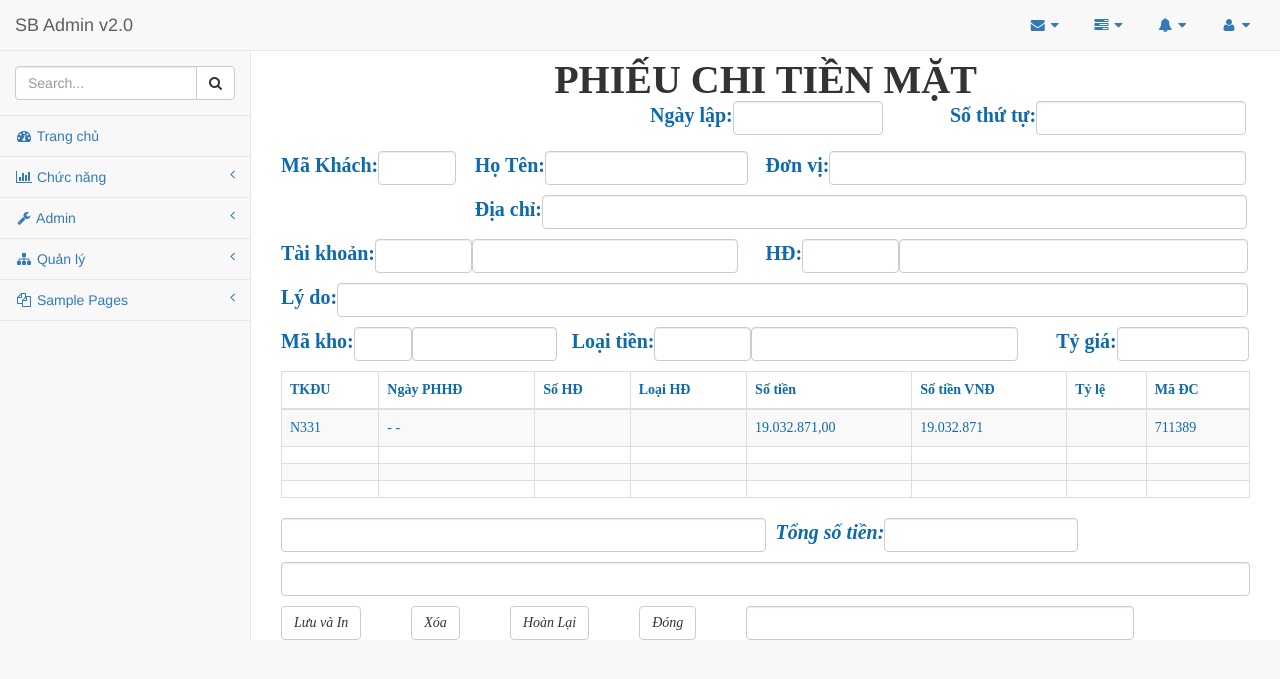
After one commit to thachmong0707/ahihi, a PHP site: page /view/page/phieu-chi-tien-mat.php in a window 1280 px wide. The commit adds this page. Shown: the top 679 px of the page. Run offline with PHP 8.4, Linux system fonts and the light colour scheme.

Commit message:
thêm phieus thu - chi
THêm lại 2 phiếu thu -chi

```diff
--- a/database/data.sql
+++ b/database/data.sql
@@ -22,7 +22,7 @@ INSERT INTO `roles`(`id`, `name`) VALUES (3, 'admin');
 
 -- form_type
 INSERT INTO `form_type`(`id`, `name`) VALUES (1, 'input');
-INSERT INTO `form_type`(`id`, `name`) VALUES (2, 'output');\
+INSERT INTO `form_type`(`id`, `name`) VALUES (2, 'output');
 
 -- receipt_status
 
--- /dev/null
+++ b/static/admin/dist/css/style.css
@@ -0,0 +1,54 @@
+div.clear{
+    height: 10px;
+    width: 100%;
+}
+
+
+div.title{
+    height: 40px;
+    text-align: center;
+    font-family: "Times New Roman";
+    font-weight: 600;
+    font-size: 40px;
+}
+div.header{
+    width: 100%;
+    height: 50px;
+}
+div.header div{
+    font-size: 20px;
+    width: 300px;
+    float: right;
+}
+
+div.content div div{
+    font-size: 20px;
+    float: left;
+}
+div.content div div label{
+    float: left;
+}
+div.content div div input{
+    font-family: "Times New Roman";
+    font-weight: 600;
+    color: red;
+}
+
+
+
+div.footer div input{
+    font-family: "Times New Roman";
+    font-weight: 600;
+    color: red;
+    font-size: 22px;
+}
+
+div.footer div{
+    font-style: italic;
+
+}
+
+div.footer div .btn-default{
+    float: left;
+    margin-right: 50px;
+}
--- a/view/layout/header.php
+++ b/view/layout/header.php
@@ -15,12 +15,10 @@
 
     <!-- Custom CSS -->
     <link href="../../static/admin/dist/css/sb-admin-2.css" rel="stylesheet">
+    <link href="../../static/admin/dist/css/style.css" rel="stylesheet">
 
     <!-- Custom Fonts -->
     <link href="../../static/admin/vendor/font-awesome/css/font-awesome.min.css" rel="stylesheet" type="text/css">
-
-        <!-- PHIEU THU -->
-    <link rel="stylesheet" type="text/css" href="../../static/css/style.css">
 
     <!-- HTML5 Shim and Respond.js IE8 support of HTML5 elements and media queries -->
     <!-- WARNING: Respond.js doesn't work if you view the page via file:// -->
--- a/view/layout/nav-left.php
+++ b/view/layout/nav-left.php
@@ -19,10 +19,10 @@
                 <a href="#"><i class="fa fa-bar-chart-o fa-fw"></i> Chức năng<span class="fa arrow"></span></a>
                 <ul class="nav nav-second-level">
                     <li>
-                        <a href="FormInput.php">Tạo phiếu thu</a>
+                        <a href="phieu-thu-tien-mat.php">Tạo phiếu thu</a>
                     </li>
                     <li>
-                        <a href="#">Tạo phiếu chi</a>
+                        <a href="phieu-thu-tien-mat.php">Tạo phiếu chi</a>
                     </li>
                 </ul>
                 <!-- /.nav-second-level -->
--- /dev/null
+++ b/view/page/phieu-chi-tien-mat.php
@@ -0,0 +1,212 @@
+<?php
+/**
+ * Created by PhpStorm.
+ * User: LTB
+ * Date: 5/20/2018
+ * Time: 2:50 PM
+ */
+?>
+<?php
+/**
+ * Created by PhpStorm.
+ * User: LTB
+ * Date: 5/17/2018
+ * Time: 9:24 AM
+ */
+?>
+<!DOCTYPE html>
+<html lang="en">
+<?php
+include '../layout/header.php';
+?>
+<body>
+<div id="wrapper">
+
+    <!-- Navigation -->
+    <?php
+    include '../layout/navigation.php';
+    ?>
+    <div id="page-wrapper">
+
+        <div class="title">
+            <p>PHIẾU CHI TIỀN MẶT</p>
+
+        </div>
+
+
+        <div class="body" style="font-family: 'Times New Roman'; color: #0d6aad;">
+            <form role="form">
+                <div class="header">
+                    <div class="clear" style="width: 100%;"></div>
+                    <div class="num">
+                        <label style="float: left">Số thứ tự:</label>
+                        <input class="form-control" name="" style="width: 70%">
+                    </div>
+                    <div class="date-founded">
+                        <label style="float: left">Ngày lập:</label>
+                        <input class="form-control" name="" style="width: 50%">
+                    </div>
+                </div>
+                <div class="content">
+                    <div>
+                        <div class="clear" style="width: 100%;"></div>
+                        <div class="ma-khach" style="width: 20%">
+                            <label>Mã Khách:</label>
+                            <input class="form-control" name="" style="width: 40%">
+                        </div>
+                        <div class="ho-ten" style="width: 30%">
+                            <label>Họ Tên:</label>
+                            <input class="form-control" name="" style="width: 70%">
+                        </div>
+                        <div class="don-vi" style="width: 50%">
+                            <label>Đơn vị:</label>
+                            <input class="form-control" name="" style="width: 86%">
+                        </div>
+                        <div class="clear" style="width: 100%;"></div>
+                    </div>
+                    <div>
+                        <div class="ma-khach" style="width: 20%">
+                            &nbsp;
+                        </div>
+                        <div class="dia-chi" style="width: 80%">
+                            <label>Địa chỉ:</label>
+                            <input class="form-control" name="" style="width: 91%;">
+                        </div>
+                        <div class="clear" style="width: 100%;"></div>
+                    </div>
+                    <div>
+                        <div class="ma-khach" style="width: 50%">
+                            <label>Tài khoản:</label>
+                            <input class="form-control" name="" style="width: 20%;float: left;">
+                            <input class="form-control" name="" style="width: 55%; color: #0d6aad; ">
+                        </div>
+
+                        <div class="don-vi" style="width: 50%">
+                            <label>HĐ:</label>
+                            <input class="form-control" name="" style="width: 20%;float: left;">
+                            <input class="form-control" name="" style="width: 72%">
+                        </div>
+                        <div class="clear" style="width: 100%;"></div>
+                    </div>
+                    <div >
+                        <div style="width: 100%; font-family: 'Times New Roman'; font-size: 20px">
+                            <label style="float: left">Lý do:</label>
+                            <input class="form-control" name="" style="width: 94%">
+                        </div>
+
+
+                        <div class="clear" style="width: 100%;"></div>
+                    </div>
+                    <div>
+                        <div class="ma-khach" style="width: 30%">
+                            <label>Mã kho:</label>
+                            <input class="form-control" name="" style="width: 20%;float: left;">
+                            <input class="form-control" name="" style="width: 50%">
+                        </div>
+
+                        <div class="don-vi" style="width: 50%">
+                            <label>Loại tiền:</label>
+                            <input class="form-control" name="" style="width: 20%;float: left;">
+                            <input class="form-control" name="" style="width: 55%">
+                        </div>
+                        <div class="ma-khach" style="width: 20%">
+                            <label style="float: left">Tỷ giá:</label>
+                            <input class="form-control" name="" style="width:68%" >
+                        </div>
+                        <div class="clear" style="width: 100%;"></div>
+                    </div>
+                </div>
+
+                <div class="table">
+                    <table class="table table-striped table-bordered table-hover">
+                        <thead>
+                        <tr>
+                            <th>TKĐU</th>
+                            <th>Ngày PHHĐ</th>
+                            <th>Số HĐ</th>
+                            <th>Loại HĐ</th>
+                            <th>Số tiền</th>
+                            <th>Số tiền VNĐ</th>
+                            <th>Tỷ lệ</th>
+                            <th>Mã ĐC</th>
+                        </tr>
+                        </thead>
+                        <tbody>
+                        <tr>
+                            <td>N331</td>
+                            <td>- -</td>
+                            <td></td>
+                            <td></td>
+                            <td>19.032.871,00</td>
+                            <td>19.032.871</td>
+                            <td></td>
+                            <td>711389</td>
+                        </tr>
+                        <tr>
+                            <td></td>
+                            <td></td>
+                            <td></td>
+                            <td></td>
+                            <td></td>
+                            <td></td>
+                            <td></td>
+                            <td></td>
+                        </tr>
+                        <tr>
+                            <td></td>
+                            <td></td>
+                            <td></td>
+                            <td></td>
+                            <td></td>
+                            <td></td>
+                            <td></td>
+                            <td></td>
+                        </tr>
+                        <tr>
+                            <td></td>
+                            <td></td>
+                            <td></td>
+                            <td></td>
+                            <td></td>
+                            <td></td>
+                            <td></td>
+                            <td></td>
+                        </tr>
+                        </tbody>
+                    </table>
+                </div>
+                <div class="footer">
+                    <div>
+                        <input class="form-control" name="" style="width: 50%;float: left;">
+                        <label style="margin-left:10px; float: left; font-size: 20px"> Tổng số tiền: </label>
+                        <input class="form-control" name="" style="width: 20%;float: left;">
+                        <div class="clear" style="float:left;width: 100%;"></div>
+                    </div>
+                    <div>
+
+                        <input class="form-control" name="">
+                        <div class="clear" style="float:left;width: 100%;"></div>
+
+                    </div>
+                    <div>
+                        <button type="submit" class="btn btn-default">Lưu và In</button>
+                        <button type="reset" class="btn btn-default">Xóa</button>
+                        <button type="submit" class="btn btn-default">Hoàn Lại</button>
+                        <button type="reset" class="btn btn-default">Đóng</button>
+                        <input class="form-control" name="" style="width: 40%;color: #0d6aad;  ">
+                    </div>
+                </div>
+            </form>
+        </div>
+    </div>
+    <!-- /#page-wrapper -->
+
+</div>
+<!-- /#wrapper -->
+
+<?php
+include '../layout/script-footer.php';
+?>
+</body>
+
+</html>
```
Also changed, not shown: view/page/phieu-thu-tien-mat.php (added, +204 -0 lines).
